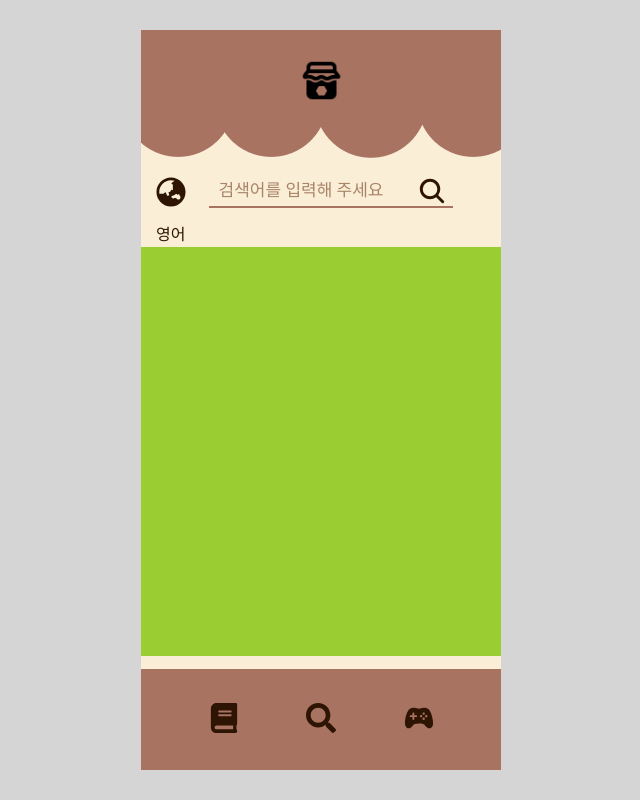
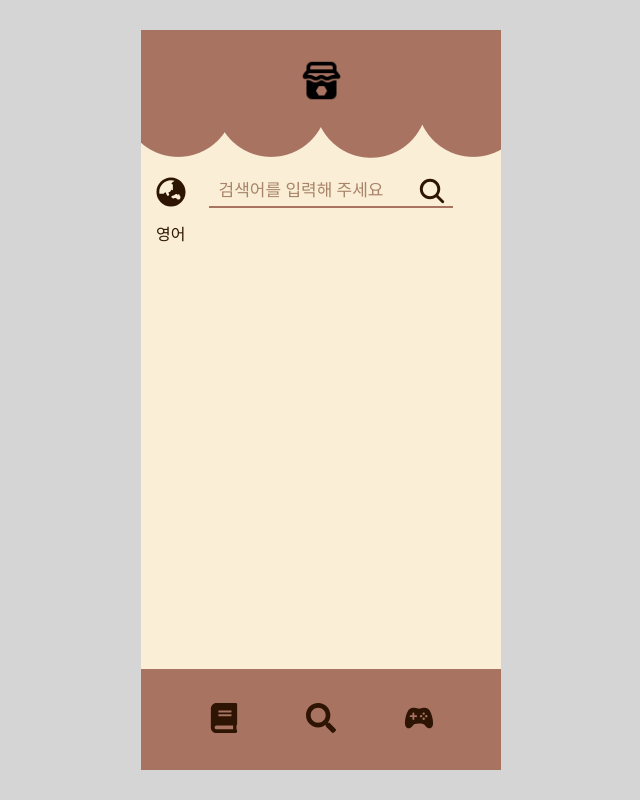
Before and after one commit to NamBaeDeop/VocaJam_FE, a React (Create React App) app: page /search in a window 1280 px wide. Shown: the whole page, without its empty margins (319-959 px from the left). Built offline with nearby package versions, Linux system fonts and the light colour scheme; a web font is replaced by a local one.

Commit message:
오류 수정

```diff
--- a/src/css/game/WordCardStyle.js
+++ b/src/css/game/WordCardStyle.js
@@ -1,7 +1,6 @@
 import styled from "styled-components";
 
 const WordCardStyle = styled.ul`
-  margin-top: 15px;
   width: 100%;
   height: 100%;
   display: flex;
--- a/src/css/search/SearchStyle.js
+++ b/src/css/search/SearchStyle.js
@@ -61,7 +61,6 @@ const SearchStyle = styled.main`
     margin-top: 30px;
     width: 100%;
     height: 80%;
-    background-color: yellowgreen;
   }
 `;
 
```
